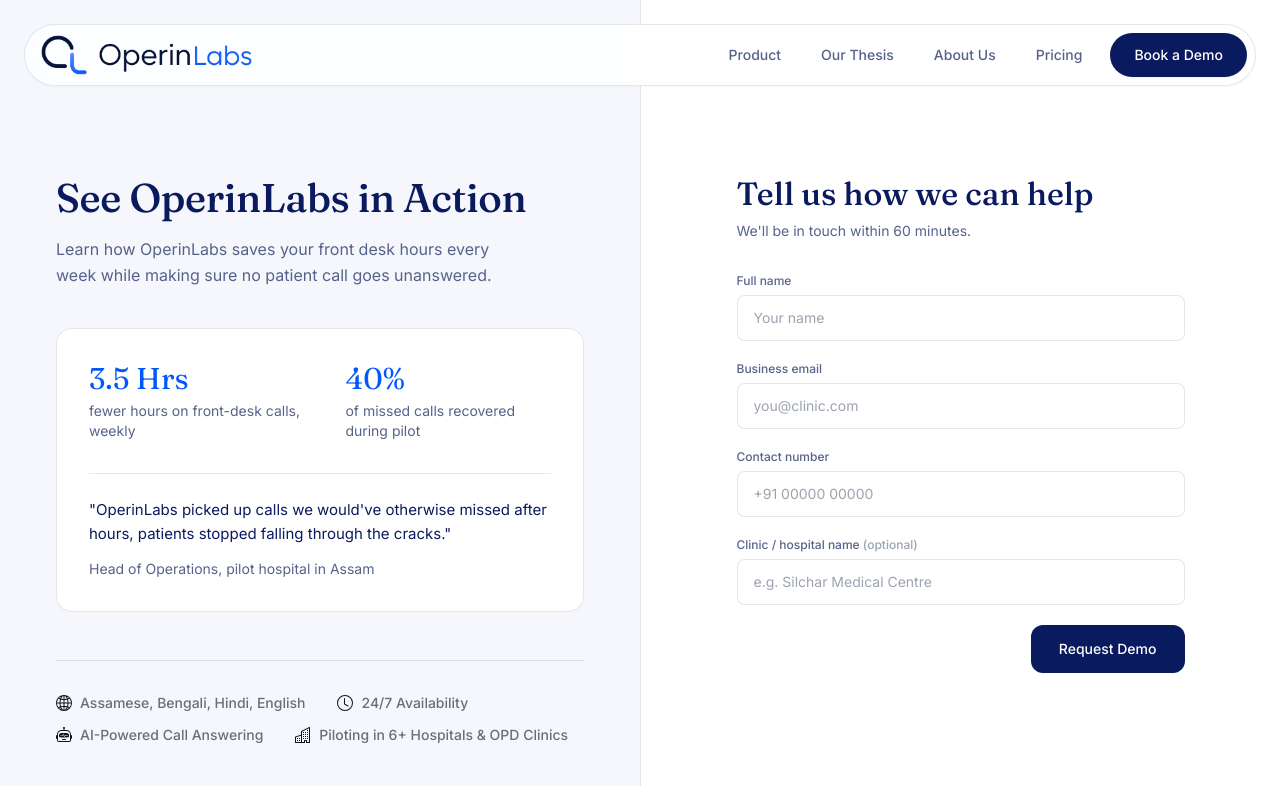
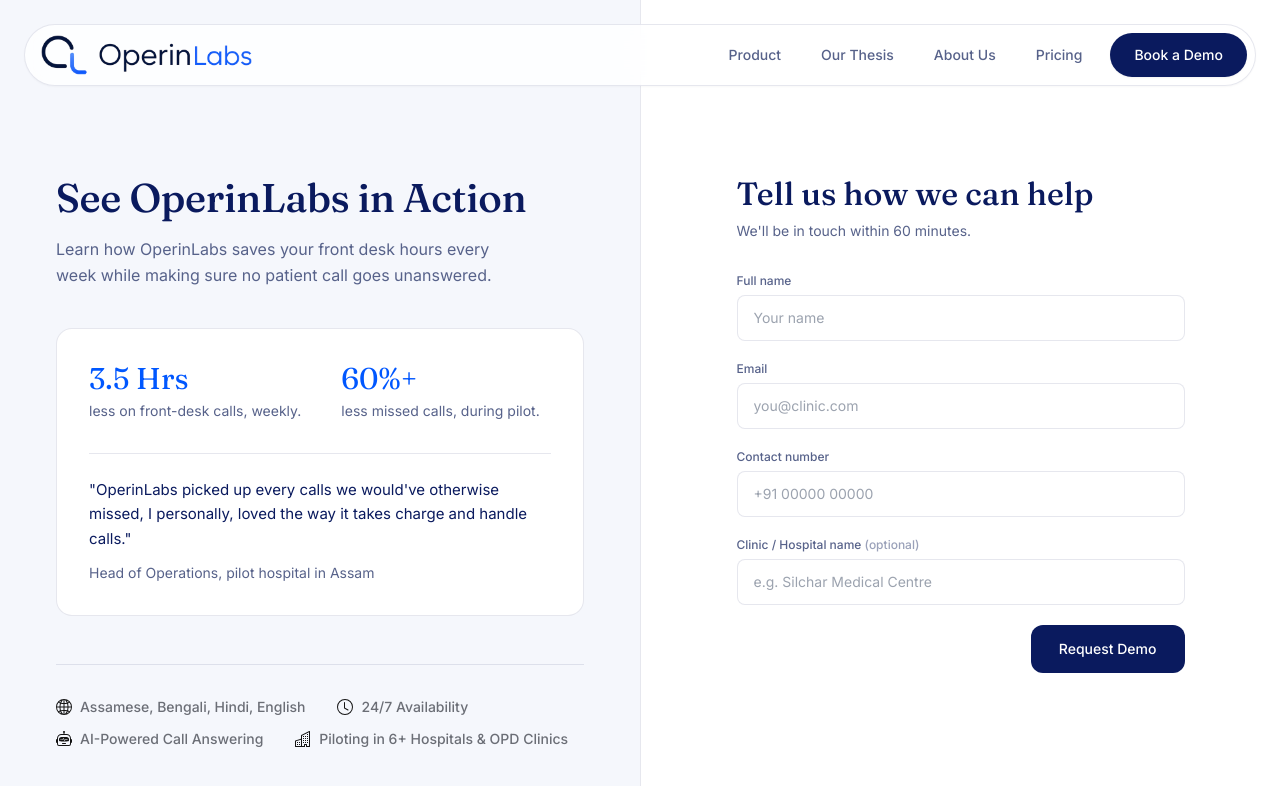
Before and after one commit to OperinLabs/OperinLabs-Landing-Page, a React (Vite) app: page /book-a-demo in a window 1280 px wide. Shown: the top 786 px of the page. Built offline with nearby package versions, Linux system fonts and the light colour scheme.

Commit message:
Update BookDemo.tsx

```diff
--- a/src/pages/BookDemo.tsx
+++ b/src/pages/BookDemo.tsx
@@ -87,21 +87,21 @@ export default function BookDemo() {
               <div>
                 <p className="font-editorial text-3xl text-accent">3.5 Hrs</p>
                 <p className="mt-1 text-sm text-ink-soft">
-                  fewer hours on front-desk calls, weekly
+                  less on front-desk calls, weekly.
                 </p>
               </div>
               <div>
-                <p className="font-editorial text-3xl text-accent">40%</p>
+                <p className="font-editorial text-3xl text-accent">60%+</p>
                 <p className="mt-1 text-sm text-ink-soft">
-                  of missed calls recovered during pilot
+                  less missed calls, during pilot.
                 </p>
               </div>
             </div>
 
             <div className="mt-8 border-t border-line pt-6">
               <p className="text-[15px] leading-relaxed text-ink">
-                "OperinLabs picked up calls we would've otherwise missed
-                after hours, patients stopped falling through the cracks."
+                "OperinLabs picked up every calls we would've otherwise missed,
+                I personally, loved the way it takes charge and handle calls."
               </p>
               <p className="mt-3 text-sm text-ink-soft">
                 Head of Operations, pilot hospital in Assam
@@ -176,7 +176,7 @@ export default function BookDemo() {
                     htmlFor="email"
                     className="block text-xs font-medium text-ink-soft mb-1.5"
                   >
-                    Business email
+                    Email
                   </label>
                   <input
                     id="email"
@@ -218,7 +218,7 @@ export default function BookDemo() {
                     htmlFor="organization"
                     className="block text-xs font-medium text-ink-soft mb-1.5"
                   >
-                    Clinic / hospital name{" "}
+                    Clinic / Hospital name{" "}
                     <span className="text-ink-soft/60">(optional)</span>
                   </label>
                   <input
```
